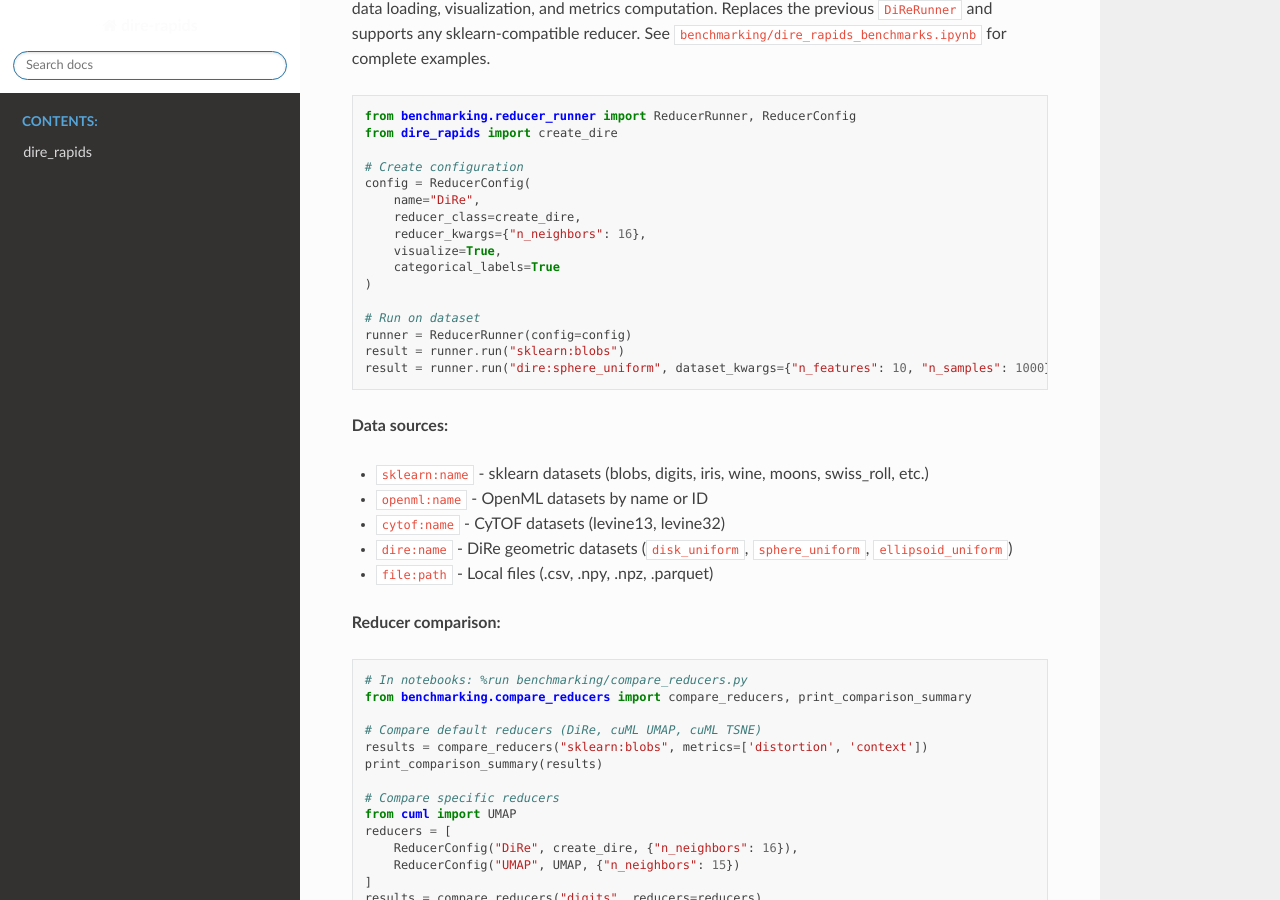
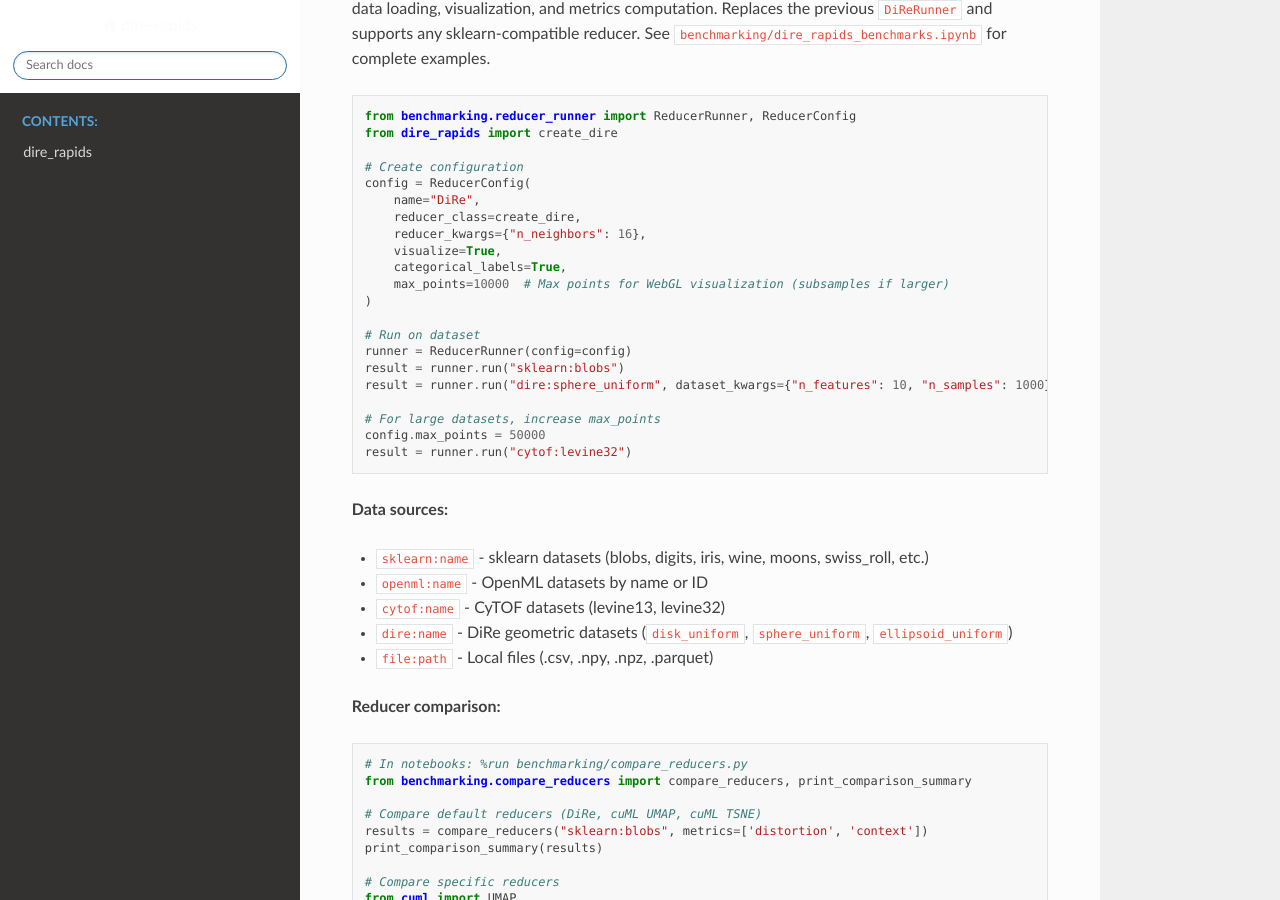
Before and after one commit to sashakolpakov/dire-rapids, a Sphinx documentation site: the page built from docs/index.rst, in a window 1280 px wide and 900 px high, scrolled down 4035 px. Built offline with Sphinx 7.4.7 and the Read the Docs theme 3.1.0, drawn with Linux system fonts in a browser that asks for light colours; some of the changed text lies outside the part shown.

Commit message:
update docs

```diff
--- a/docs/index.rst
+++ b/docs/index.rst
@@ -14,7 +14,7 @@
 * **Custom distance metrics** for k-NN computation (string expressions or callables)
 * **GPU acceleration** with CUDA support
 * **Memory-efficient processing** for large datasets (>100K points)
-* **Interactive visualizations** with Plotly
+* **High-performance visualizations** with WebGL rendering (handles 100K+ points)
 * **Scikit-learn compatible API**
 
 Backends
@@ -87,8 +87,8 @@
    reducer = DiRePyTorch(n_neighbors=32, verbose=True)
    embedding = reducer.fit_transform(X)
 
-   # Visualize
-   fig = reducer.visualize()
+   # Visualize (uses WebGL for performance)
+   fig = reducer.visualize(max_points=10000)
    fig.show()
 
 Memory-Efficient Processing
@@ -221,13 +221,18 @@
        reducer_class=create_dire,
        reducer_kwargs={"n_neighbors": 16},
        visualize=True,
-       categorical_labels=True
+       categorical_labels=True,
+       max_points=10000  # Max points for WebGL visualization (subsamples if larger)
    )
 
    # Run on dataset
    runner = ReducerRunner(config=config)
    result = runner.run("sklearn:blobs")
    result = runner.run("dire:sphere_uniform", dataset_kwargs={"n_features": 10, "n_samples": 1000})
+
+   # For large datasets, increase max_points
+   config.max_points = 50000
+   result = runner.run("cytof:levine32")
 
 **Data sources:**
 
```
Also changed, not shown: README.md (+2 -1 lines).
